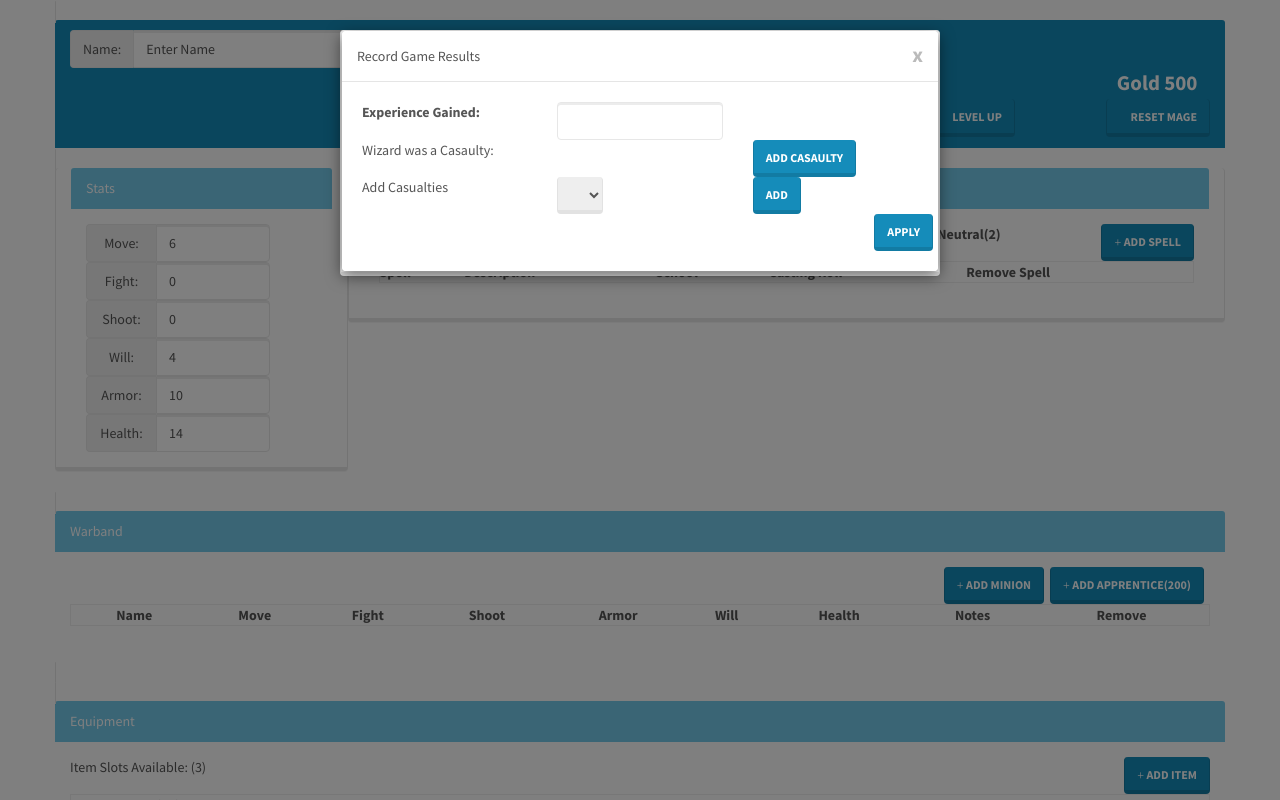
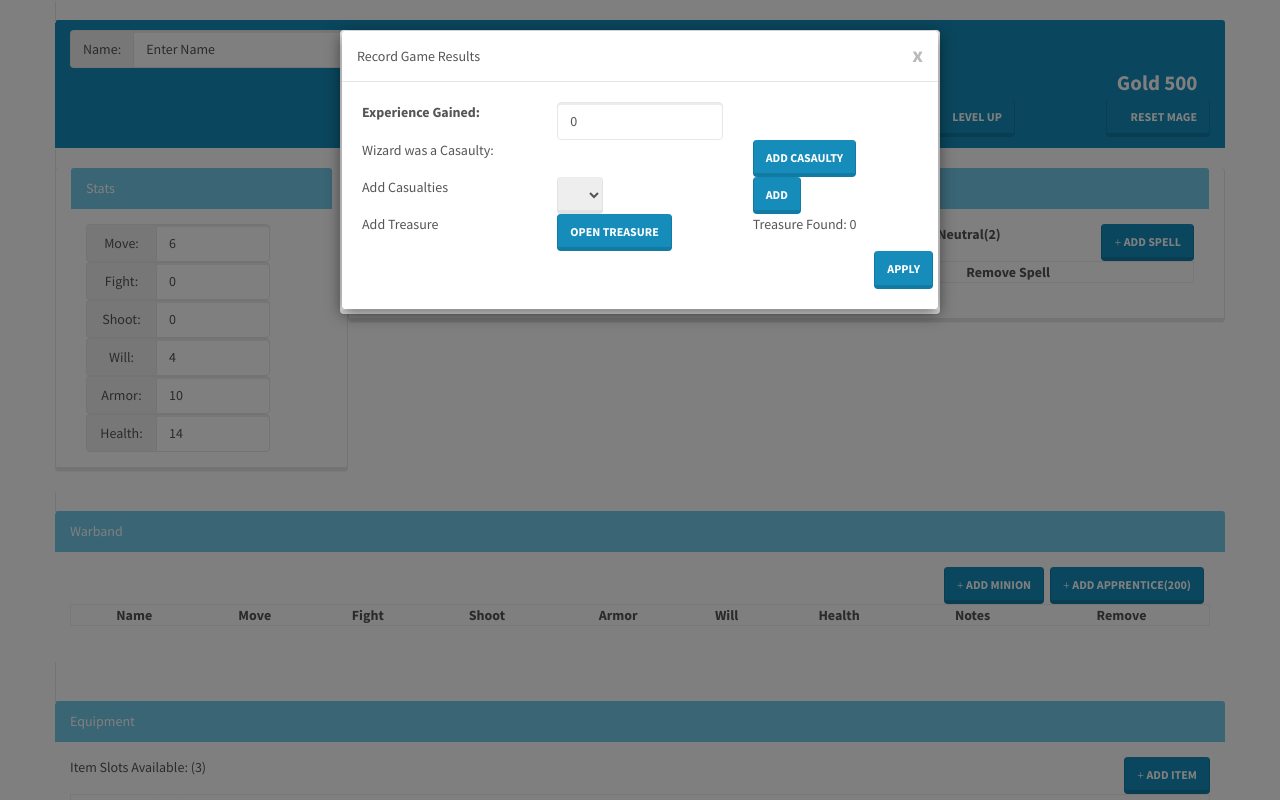
Before and after one commit to ChargerIIC/Frostgrave-WarRoster, an Angular app: page / in a window 1280 px wide. Both pictures are taken after a click on the button "RECORD RESULTS". Shown: the top 800 px of the page. Built offline with nearby package versions, Linux system fonts and the light colour scheme; a web font is replaced by a local one.

Commit message:
Adding and opening treasure added to UI
Adding and opening treasure added to UI

```diff
--- a/src/app/gameresults-dialog-modal/gameresults-dialog-modal.component.html
+++ b/src/app/gameresults-dialog-modal/gameresults-dialog-modal.component.html
@@ -44,6 +44,17 @@
         </div>
       </div>
       <div class="row">
+        <div class="col-lg-4 col-md-4 col-xs-4">
+          Add Treasure
+        </div>
+        <div class="col-lg-4 col-md-4 col-xs-4">
+          <button class="btn btn-primary" aria-label="Add" (click)="addTreasure()">Open Treasure</button>
+        </div>
+        <div class="col-lg-4 col-md-4 col-xs-4">
+          Treasure Found: {{treasureFound}}
+        </div>
+      </div>
+      <div class="row">
         <span class="results">{{actionLog}}</span>
       </div>
       <div class="row">
--- a/src/app/gameresults-dialog-modal/gameresults-dialog-modal.component.ts
+++ b/src/app/gameresults-dialog-modal/gameresults-dialog-modal.component.ts
@@ -1,4 +1,5 @@
 import { Component, OnInit, Input } from '@angular/core';
+import { EquipmentVault } from '../model/equipmentVault.model';
 import { Mage } from '../model/mage.model';
 import { Minion } from '../model/minion.model';
 import { Equipment } from '../model/equipment.model';
@@ -13,11 +14,17 @@ export class GameresultsDialogModalComponent implements OnInit {
 
   @Input() userMage: Mage;
 
-  experience: number;
+  experience: number = 0;
   selectedWarbandMember: Minion;
   actionLog: string;
+  treasureFound: number = 0;
 
-  constructor() { }
+  treasureToCommit: Equipment[];
+  goldToCommit: number = 0;
+
+  constructor() {
+    this.treasureToCommit = new Array<Equipment>();
+   }
 
   ngOnInit() {
     this.selectedWarbandMember = this.userMage.warbandMembers[0];
@@ -25,6 +32,10 @@ export class GameresultsDialogModalComponent implements OnInit {
 
   applyResults(){
     this.userMage.experience += this.experience;
+    this.userMage.gold += this.goldToCommit;
+    for(let equipment of this.treasureToCommit){
+      this.userMage.addItemToInventory(equipment);
+    }
   }
 
   onCasualtySelected(newValue){
@@ -188,4 +199,19 @@ export class GameresultsDialogModalComponent implements OnInit {
       this.actionLog = this.userMage.name + ' survived thier injury.';
     }
   }
+
+  addTreasure(){
+    this.treasureFound++;
+    var newEquipment = EquipmentVault.getItemsFromTreasure();
+    for(let item of newEquipment){
+      if(item.name == 'Gold'){
+        this.goldToCommit += item.bonusNum;
+        this.actionLog = 'Gold gained: ' + item.bonusNum;
+      }
+      else{
+        this.treasureToCommit.push(item);
+        this.actionLog = 'Treasure gained: ' + item.name;
+      }
+    }
+  }
 }
--- a/src/app/model/equipmentVault.model.ts
+++ b/src/app/model/equipmentVault.model.ts
@@ -604,10 +604,11 @@ export class EquipmentVault{
 
   }
 
-  static getRandomSpellItem(type: string): Equipment{
+  static getRandomSpellItem(spellType: string): Equipment{
     var spellItem = new Equipment();
-    spellItem.name = '('+type+') - ' + spellItem.name;
-    spellItem.description = '('+type+') - ' + spellItem.description;
+    var spell = SpellBook.getRandomSpell();
+    spellItem.name = '('+spellType+') - ' + spell.name;
+    spellItem.description = '('+spellType+') - ' + spell.description;
     return spellItem;
   }
 
```
